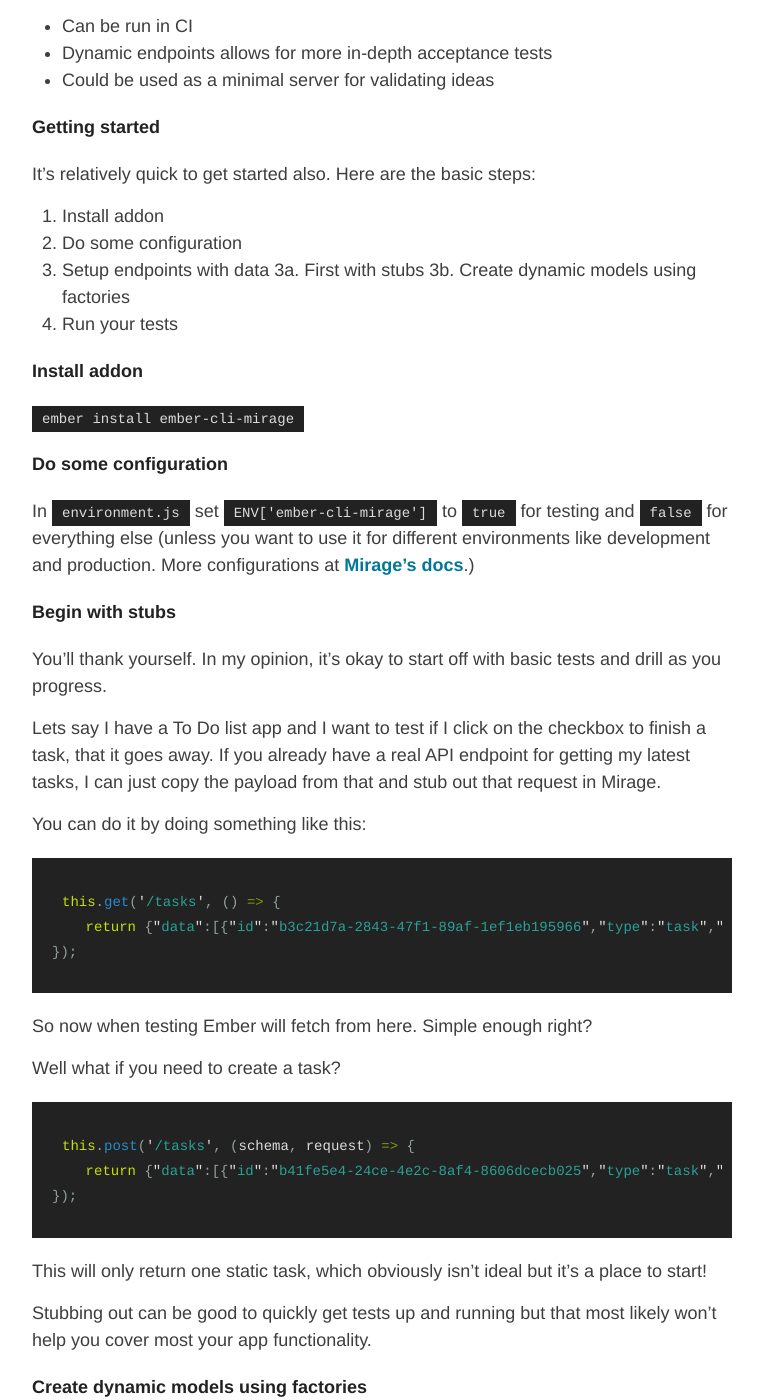
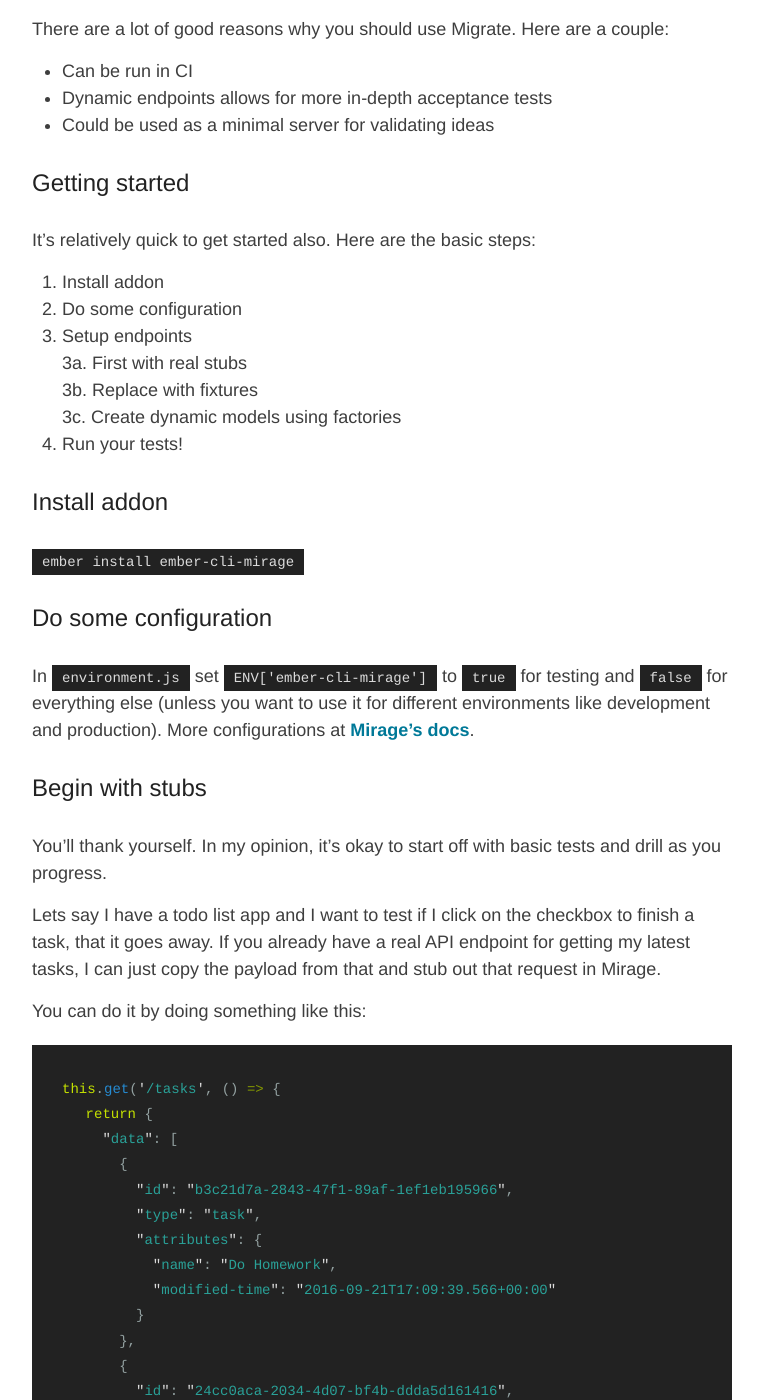
Before and after one commit to carsol/carsol.github.io, a Jekyll site: the page built from _posts/2017-02-01-testing-with-ember-cli-mirage.md, in a window 1280 px wide and 1400 px high, scrolled down 838 px. Shown: the whole window, without its empty margins (258-1021 px from the left). Built offline with Jekyll 4.4.1, drawn with Linux system fonts in a browser that asks for light colours; comment, search, counter and statistics services are not loaded; some of the changed text lies outside the part shown.

Commit message:
updating notes on using Mirage post

````diff
--- a/_posts/2017-02-01-testing-with-ember-cli-mirage.md
+++ b/_posts/2017-02-01-testing-with-ember-cli-mirage.md
@@ -8,7 +8,7 @@ Almost every Ember app needs to communicate with an API and every Ember app need
 
 Ember CLI Mirage can solve this issue in an elegant way. I like to look at it as a mock node server that is primarily used for testing but can also be used by the actual ember app for demonstrating your app!
 
-### Negatives
+## Negatives
 Of course there are always try offs. Here are some issues I commonly see:
 - It's hard to setup
 - It's too much overhead
@@ -16,37 +16,57 @@ Of course there are always try offs. Here are some issues I commonly see:
 
 These things can be true. My advice is that you should start small and incrementally add more as you need. After you set it up in a projects it's easy to add to your tests.
 
-### Benefits
+## Benefits
 There are a lot of good reasons why you should use Migrate. Here are a couple:
 - Can be run in CI
 - Dynamic endpoints allows for more in-depth acceptance tests
 - Could be used as a minimal server for validating ideas
 
-### Getting started
+## Getting started
 It's relatively quick to get started also. Here are the basic steps:
 1. Install addon
 2. Do some configuration
-3. Setup endpoints with data
-3a. First with stubs
-3b. Create dynamic models using factories
-4. Run your tests
+3. Setup endpoints<br>
+3a. First with real stubs<br>
+3b. Replace with fixtures<br>
+3c. Create dynamic models using factories<br>
+4. Run your tests!
 
 
-### Install addon
+## Install addon
 `ember install ember-cli-mirage`
 
-### Do some configuration
-In `environment.js`  set `ENV['ember-cli-mirage']` to `true` for testing and `false` for everything else (unless you want to use it for different environments like development and production. More configurations at [Mirage's docs](http://www.ember-cli-mirage.com/docs/v0.2.x/configuration/).)
+## Do some configuration
+In `environment.js`  set `ENV['ember-cli-mirage']` to `true` for testing and `false` for everything else (unless you want to use it for different environments like development and production). More configurations at [Mirage's docs](http://www.ember-cli-mirage.com/docs/v0.2.x/configuration/).
 
-### Begin with stubs
+## Begin with stubs
 You'll thank yourself. In my opinion, it's okay to start off with basic tests and drill as you progress.
 
-Lets say I have a To Do list app and I want to test if I click on the checkbox to finish a task, that it goes away. If you already have a real API endpoint for getting my latest tasks, I can just copy the payload from that and stub out that request in Mirage.
+Lets say I have a todo list app and I want to test if I click on the checkbox to finish a task, that it goes away. If you already have a real API endpoint for getting my latest tasks, I can just copy the payload from that and stub out that request in Mirage.
 
 You can do it by doing something like this:
 ```javascript
 this.get('/tasks', () => {
-    return {"data":[{"id":"b3c21d7a-2843-47f1-89af-1ef1eb195966","type":"task","attributes":{"name":"Do Homework","modified-time":"2016-09-21T17:09:39.566+00:00"}},{"id":"24cc0aca-2034-4d07-bf4b-ddda5d161416","type":"task","attributes":{"name":"Read book","modified-time":"2016-09-20T17:32:09.697+00:00"}});
+    return {
+      "data": [
+        {
+          "id": "b3c21d7a-2843-47f1-89af-1ef1eb195966",
+          "type": "task",
+          "attributes": {
+            "name": "Do Homework",
+            "modified-time": "2016-09-21T17:09:39.566+00:00"
+          }
+        },
+        {
+          "id": "24cc0aca-2034-4d07-bf4b-ddda5d161416",
+          "type": "task",
+          "attributes": {
+            "name": "Read book",
+            "modified-time": "2016-09-20T17:32:09.697+00:00"
+          }
+        }
+      ]
+    }
 });
 ```
 
@@ -55,15 +75,25 @@ So now when testing Ember will fetch from here. Simple enough right?
 Well what if you need to create a task?
 ```javascript
 this.post('/tasks', (schema, request) => {
-    return {"data":[{"id":"b41fe5e4-24ce-4e2c-8af4-8606dcecb025","type":"task","attributes":{"name":"New task!","modified-time":"2016-09-22T10:02:09.016+00:00"}});
+    return {
+      "data": [
+        {
+          "id": "b41fe5e4-24ce-4e2c-8af4-8606dcecb025",
+          "type": "task",
+          "attributes": {
+            "name": "New task!",
+            "modified-time": "2016-09-22T10:02:09.016+00:00"
+          }
+        }
+      ]
+    }
 });
 ```
 This will only return one static task, which obviously isn't ideal but it's a place to start!
 
 Stubbing out can be good to quickly get tests up and running but that most likely won't help you cover most your app functionality.
 
-
-### Create dynamic models using factories
+## Create dynamic models using factories
 Time to replace `/tasks` with Factory Girl style factories. Here is where the real magic happens! Lets make it so that it dynamically creates new tasks so we can test better.
 ```javascript
 this.post('/tasks', (schema, request) => {
````
Also changed, not shown: other parts of _posts/2017-02-01-testing-with-ember-cli-mirage.md (+9 -8 lines).
